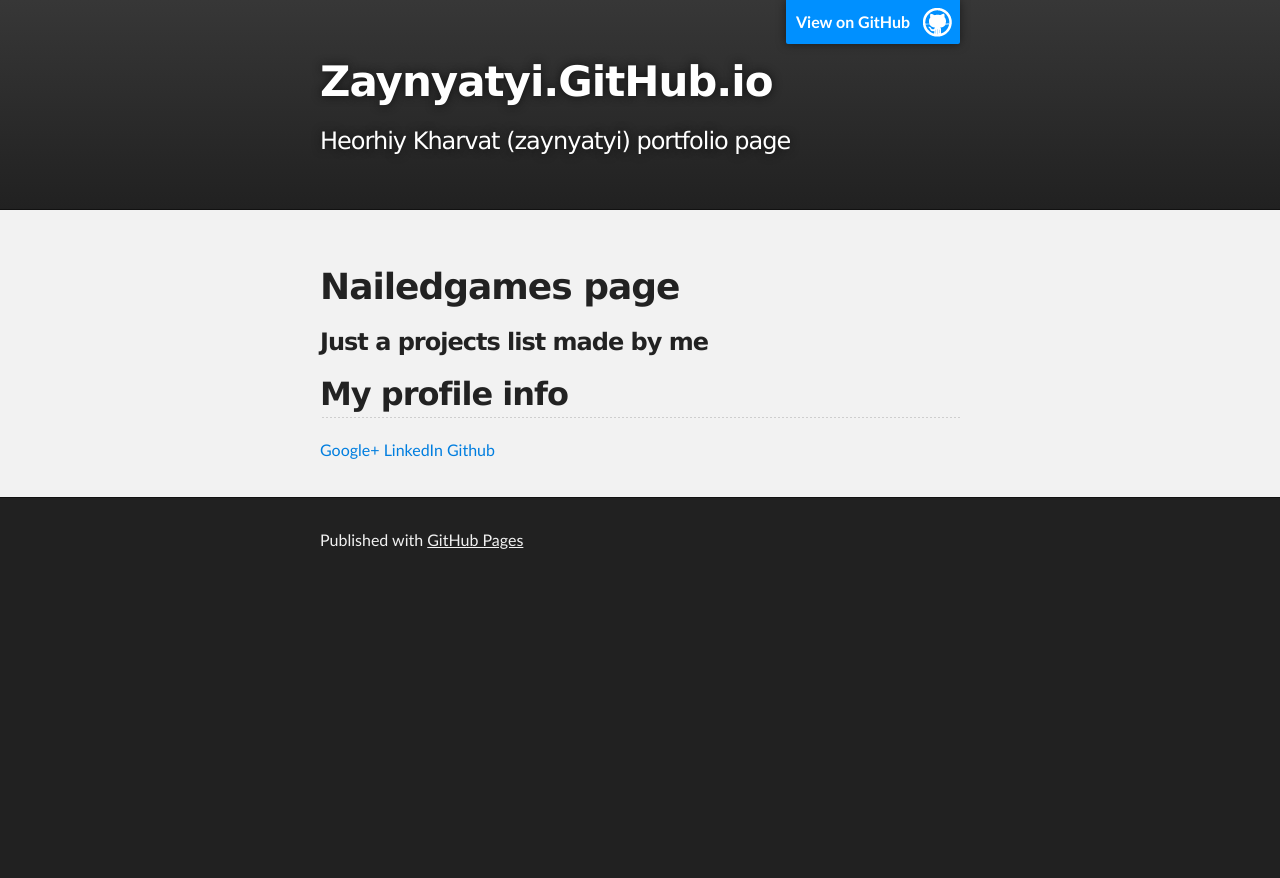
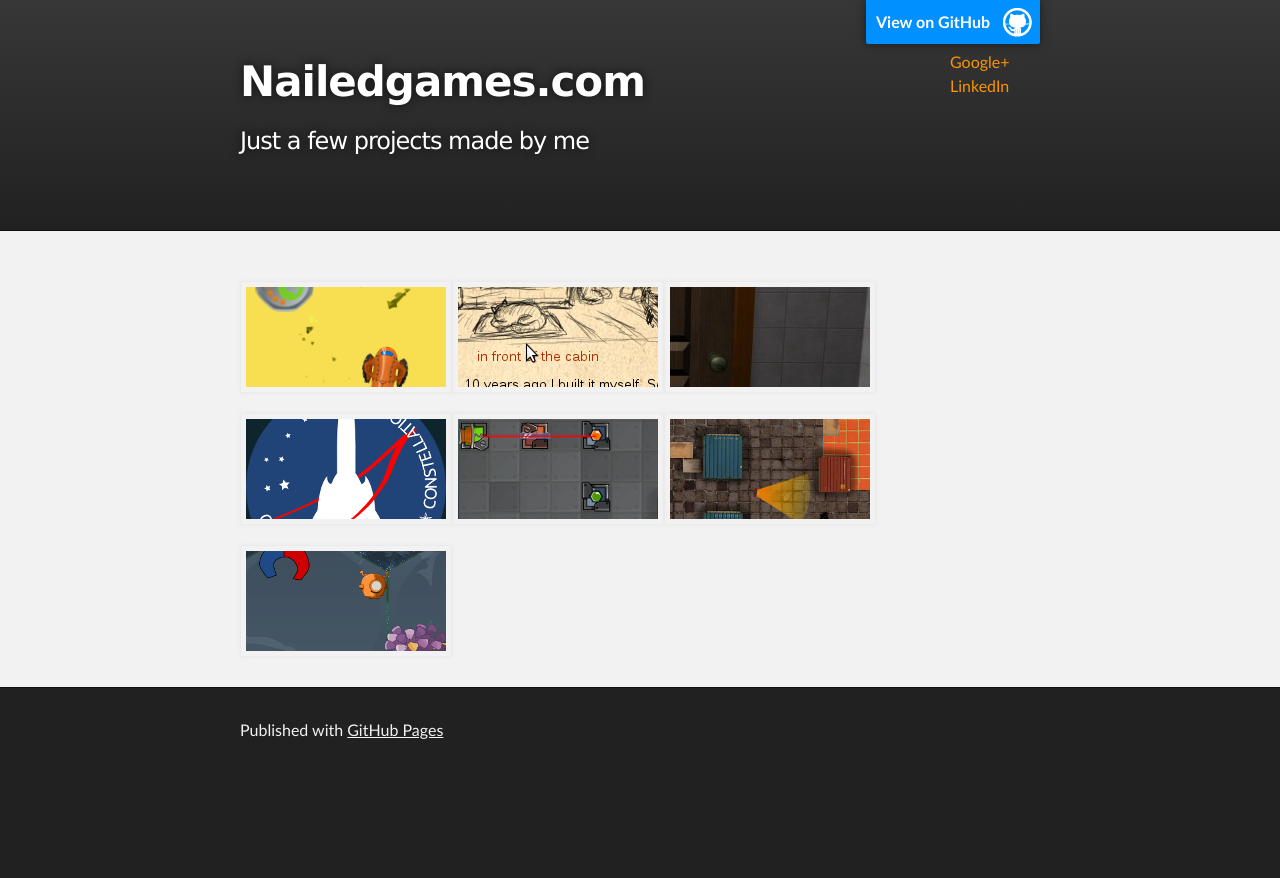
Before and after one commit to zaynyatyi/nailedgames.github.io, a plain HTML site: page index.html in a window 1280 px wide. Before the commit the page ends 800 px from the top, so only its background shows below. Drawn offline with Linux system fonts and the light colour scheme.

Commit message:
Projects and contact links added

```diff
--- a/index.html
+++ b/index.html
@@ -1,44 +1,73 @@
 <!DOCTYPE html>
 <html>
-
   <head>
     <meta charset='utf-8'>
     <meta http-equiv="X-UA-Compatible" content="chrome=1">
-    <meta name="description" content="Zaynyatyi.GitHub.io : Heorhiy Kharvat (zaynyatyi) portfolio page">
+    <meta name="description" content="zaynyatyi.github.io : Heorhiy Kharvat (zaynyatyi) portfolio page">
 
     <link rel="stylesheet" type="text/css" media="screen" href="stylesheets/stylesheet.css">
 
-    <title>Zaynyatyi.GitHub.io</title>
+    <title>Nailedgames.com</title>
   </head>
 
   <body>
-
     <!-- HEADER -->
     <div id="header_wrap" class="outer">
         <header class="inner">
           <a id="forkme_banner" href="https://github.com/zaynyatyi">View on GitHub</a>
-
-          <h1 id="project_title">Zaynyatyi.GitHub.io</h1>
-          <h2 id="project_tagline">Heorhiy Kharvat (zaynyatyi) portfolio page</h2>
-
+          <div id="parent">
+            <div id="title">
+              <h1 id="project_title">Nailedgames.com</h1>
+              <h2 id="project_tagline">Just a few projects made by me</h2>
+            </div>
+            <div id="contacts">
+              <a href="https://plus.google.com/u/0/+%D0%95%D0%B3%D0%BE%D1%80%D0%A5%D0%B0%D1%80%D0%B2%D0%B0%D1%82/collections/p/pub">Google+</a><br/>
+              <a href="https://ua.linkedin.com/in/heorhiykharvat">LinkedIn</a><br/>
+            </div>
+          </div>
         </header>
     </div>
 
     <!-- MAIN CONTENT -->
     <div id="main_content_wrap" class="outer">
       <section id="main_content" class="inner">
-        <h1>
-<a id="nailedgames-page" class="anchor" href="#nailedgames-page" aria-hidden="true"><span class="octicon octicon-link"></span></a>Nailedgames page</h1>
-
-<h3>
-<a id="just-a-projects-list-made-by-me" class="anchor" href="#just-a-projects-list-made-by-me" aria-hidden="true"><span class="octicon octicon-link"></span></a>Just a projects list made by me</h3>
-
-<h2>
-<a id="my-profile-info" class="anchor" href="#my-profile-info" aria-hidden="true"><span class="octicon octicon-link"></span></a>My profile info</h2>
-
-<p><a href="https://plus.google.com/u/0/+%D0%95%D0%B3%D0%BE%D1%80%D0%A5%D0%B0%D1%80%D0%B2%D0%B0%D1%82/collections/p/pub">Google+</a>
-<a href="https://ua.linkedin.com/in/heorhiykharvat">LinkedIn</a>
-<a href="https://github.com/zaynyatyi">Github</a></p>
+        <div id="projects">
+          <div class="card">
+            <a href="http://www.newgrounds.com/portal/view/569999">
+              <img src="images/projects/boat.png"/>
+            </a>
+          </div>
+          <div class="card">
+            <a href="http://www.newgrounds.com/portal/view/574142">
+              <img src="images/projects/cat.png"/>
+            </a>
+          </div>
+          <div class="card">
+            <a href="http://www.newgrounds.com/portal/view/579997">
+              <img src="images/projects/toilet.png"/>
+            </a>
+          </div>
+          <div class="card">
+            <a href="http://www.newgrounds.com/portal/view/620417">
+              <img src="images/projects/constellation.png"/>
+            </a>
+          </div>
+          <div class="card">
+            <a href="http://www.newgrounds.com/portal/view/625287">
+              <img src="images/projects/deflektor.png"/>
+            </a>
+          </div>
+          <div class="card">
+            <a href="https://www.youtube.com/watch?v=Z_JhutzP6-c">
+              <img src="images/projects/snatcher.png"/>
+            </a>
+          </div>
+          <div class="card">
+            <a href="https://www.youtube.com/watch?v=5bTzOMyCwOY">
+              <img src="images/projects/station_escape.png"/>
+            </a>
+          </div>
+        </div>
       </section>
     </div>
 
@@ -48,8 +77,5 @@
         <p>Published with <a href="https://pages.github.com">GitHub Pages</a></p>
       </footer>
     </div>
-
-
-
   </body>
 </html>
--- a/stylesheets/stylesheet.css
+++ b/stylesheets/stylesheet.css
@@ -266,9 +266,39 @@ Full-Width Styles
 
 .inner {
   position: relative;
-  max-width: 640px;
+  max-width: 800px;
+  min-height: 150px;
   padding: 20px 10px;
   margin: 0 auto;
+}
+
+#parent {
+  overflow: hidden;
+  display: table-row;
+}
+
+#title {
+  display: table-cell;
+}
+
+#contacts {
+  width: 100px;
+  display: table-cell;
+  position: absolute;
+  right: 0px;
+}
+
+#contacts a:hover {
+  color: #ddd;
+}
+
+#contacts a {
+  color: #f99404;
+}
+
+#projects {
+  max-width: 800px;
+  display: table-cell;
 }
 
 #forkme_banner {
@@ -323,6 +353,18 @@ Full-Width Styles
   right: 0;
   height: 70px;
   background: url('../images/icon_download.png') no-repeat 0% 90%;
+}
+
+#project1 {
+  margin-left: 50px;
+}
+
+.card {
+  float: left;
+}
+
+.card img {
+  display: block;
 }
 
 .zip_download_link {
```
Also changed, not shown: images/projects/boat.png (added), images/projects/cat.png (added), images/projects/constellation.png (added), images/projects/deflektor.png (added), images/projects/snatcher.png (added), images/projects/station_escape.png (added), images/projects/toilet.png (added).
